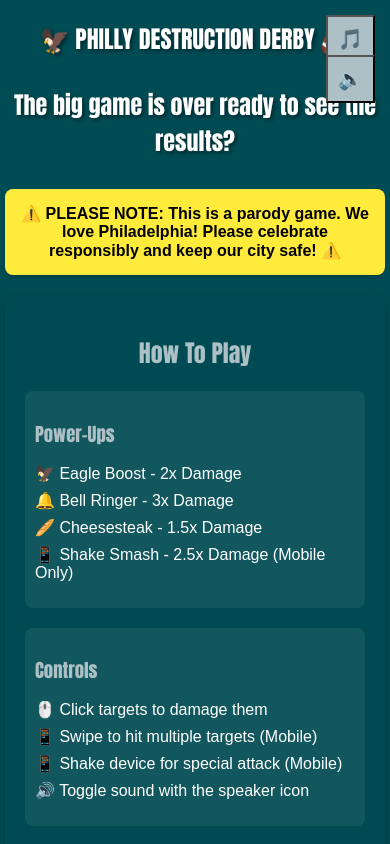
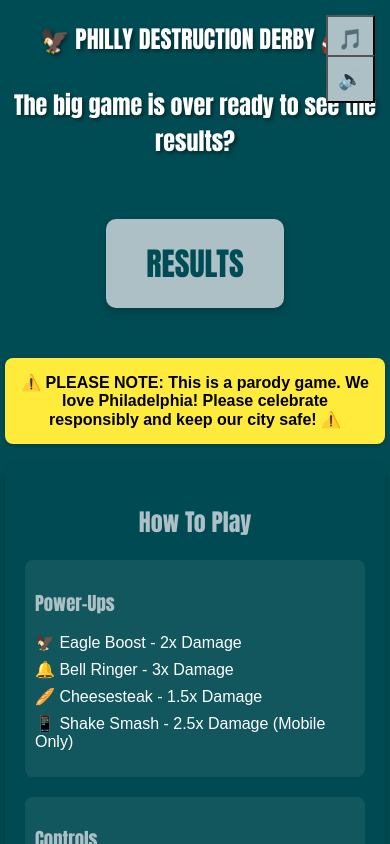
Before and after one commit to AD-Archer/winorlosephilly, a website with bundled scripts: page public/index.html in a window 390 px wide. Built offline with nearby package versions, Linux system fonts and the light colour scheme.

Commit message:
Update button to work better on mobile devices

```diff
--- a/package.json
+++ b/package.json
@@ -9,7 +9,11 @@
     "start": "node server.js",
     "dev": "nodemon server.js"
   },
-  "keywords": ["Philadelphia Eagles", "Super Bowl", "Destruction Derby"],
+  "keywords": [
+    "Philadelphia Eagles",
+    "Super Bowl",
+    "Destruction Derby"
+  ],
   "author": "ad-archer",
   "license": "MIT",
   "dependencies": {
--- a/public/js/uiManager.js
+++ b/public/js/uiManager.js
@@ -34,6 +34,7 @@
 showWelcomeScreen() {
         document.getElementById('output').innerHTML = `
             <h1 class="eagles-font">The big game is over ready to see the results?</h1>
+            <button id="startButton" class="start-button">RESULTS</button>
             <div class="warning-message">
                 ⚠️ PLEASE NOTE: This is a parody game. We love Philadelphia!
                 Please celebrate responsibly and keep our city safe! ⚠️
@@ -143,11 +144,7 @@
     }
 
     createStartButton(onStart) {
-        console.log('Creating start button');
-        const startBtn = document.createElement('button');
-        startBtn.id = 'startButton';
-        startBtn.className = 'start-button';
-        startBtn.textContent = 'RESULTS!';
+        const startBtn = document.getElementById('startButton');
         startBtn.addEventListener('click', async () => {
             console.log('Start button clicked');
             try {
@@ -156,7 +153,7 @@
                 console.error('Error in start button handler:', error);
             }
         });
-        document.getElementById('output').appendChild(startBtn);
+        // document.getElementById('output').appendChild(startBtn);
         console.log('Start button added to DOM');
     }
 
```
Also changed, not shown: public/index.html (+1 -0 lines).
